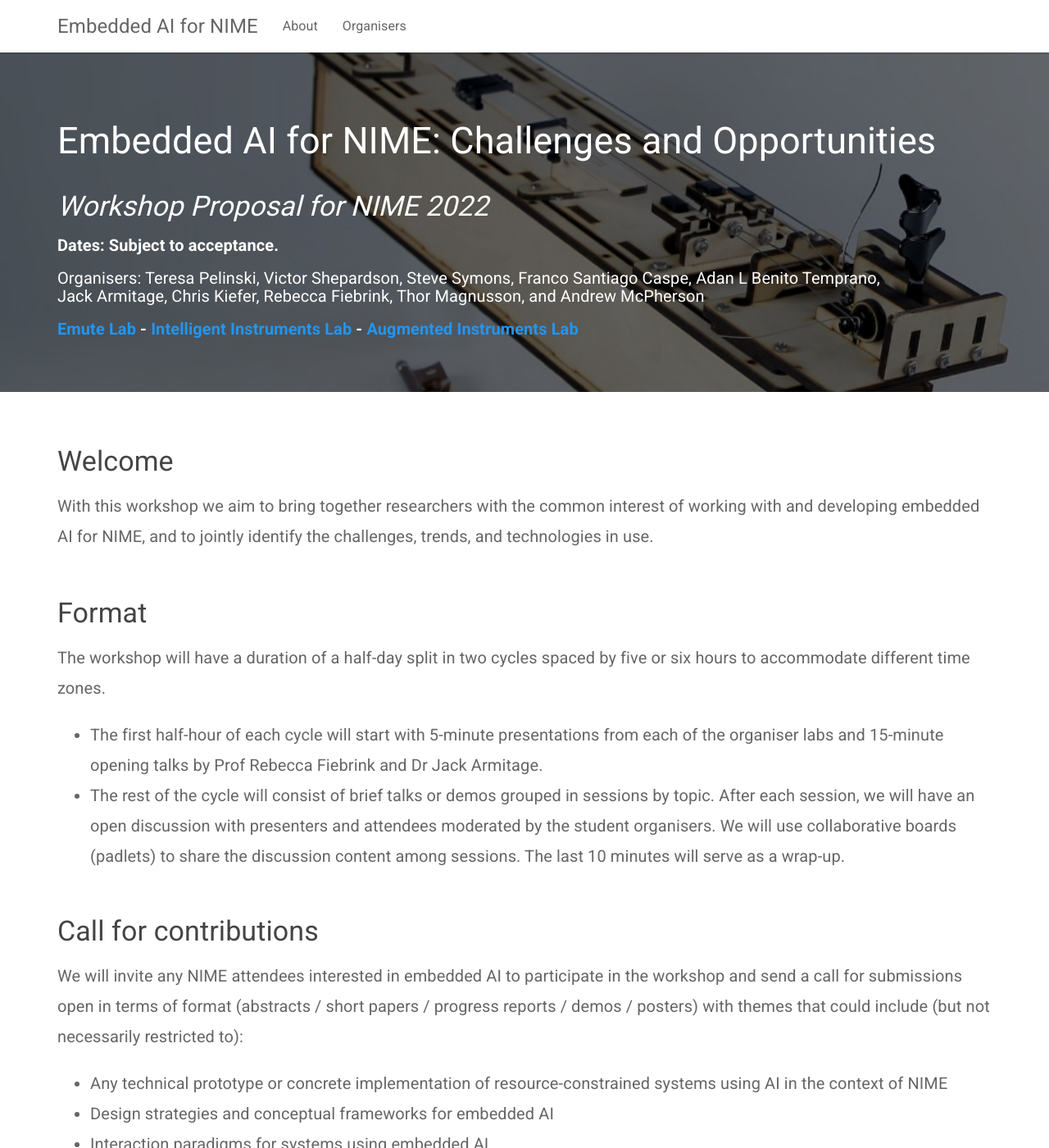
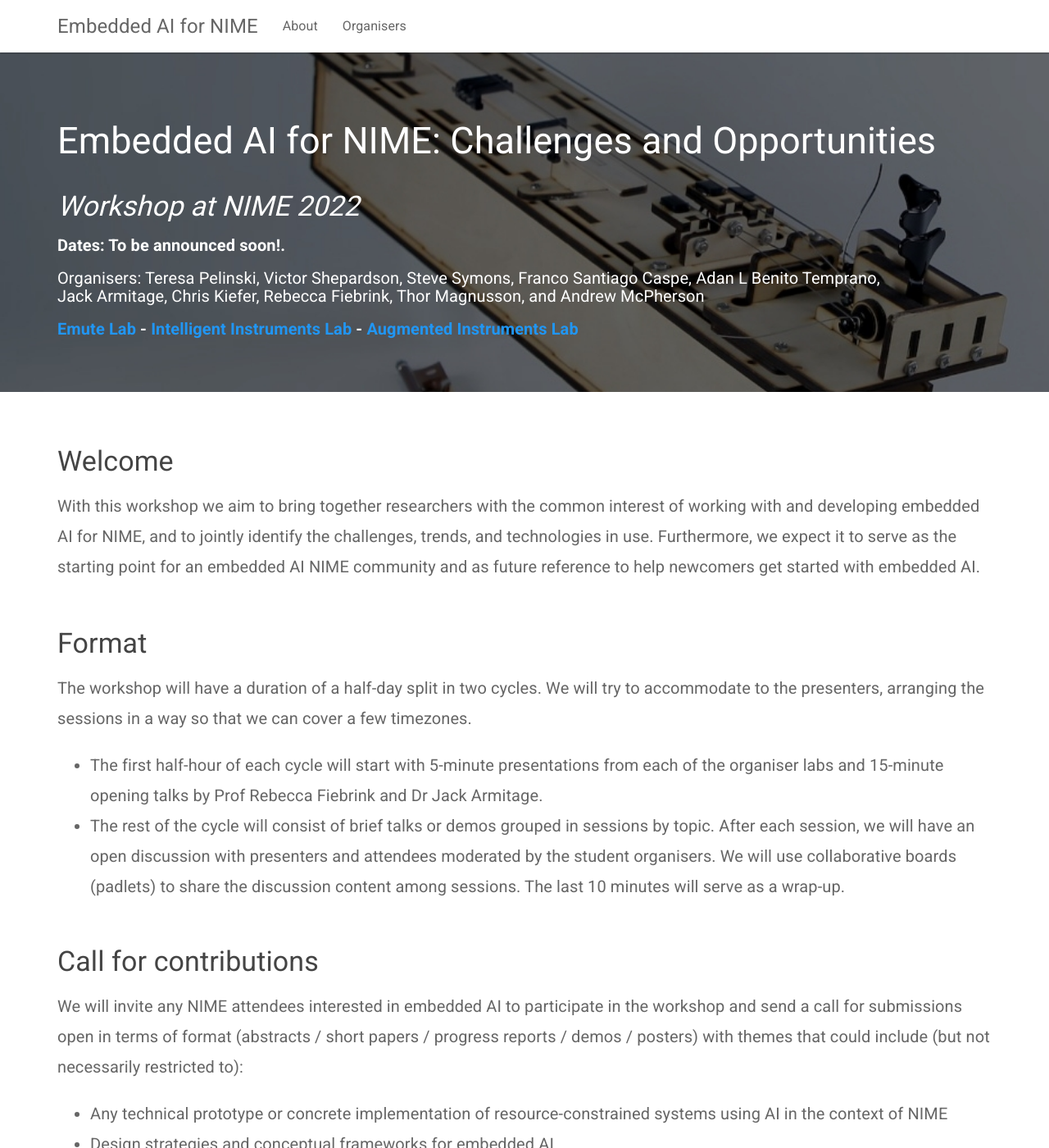
Before and after one commit to embedded-ai-for-nime/embedded-ai-for-nime.github.io, a Jekyll site: the page built from index.html, in a window 1280 px wide and 1400 px high. Shown: the whole window at 82% size. Built offline with Jekyll 4.4.1, drawn with Linux system fonts in a browser that asks for light colours.

Commit message:
Update. Workshop accepted at NIME 2022.

```diff
--- a/index.html
+++ b/index.html
@@ -5,8 +5,8 @@ layout: default
 <div class="header-container jumbotron">
     <div class="container">
         <h2 style="color:white";>Embedded AI for NIME: Challenges and Opportunities</h2>
-        <h3 style="color:white";><i>Workshop Proposal for NIME 2022 </i></h3>
-        <h5 style="color:white";><b>Dates: Subject to acceptance. </b></h5>
+        <h3 style="color:white";><i>Workshop at NIME 2022 </i></h3>
+        <h5 style="color:white";><b>Dates: To be announced soon!. </b></h5>
         <h5 style="color:white";>Organisers: Teresa Pelinski, Victor Shepardson, Steve Symons, Franco Santiago Caspe, Adan L Benito Temprano,<br> Jack Armitage, Chris Kiefer, Rebecca Fiebrink, Thor Magnusson, and Andrew McPherson </h5>
         <h5 style="color:white";><b><a href="http://www.emutelab.org/">Emute Lab</a> - <a href="https://iil.is/">Intelligent Instruments Lab</a> - <a href="http://instrumentslab.org/">Augmented Instruments Lab</a></b></h5>
     </div>
@@ -17,13 +17,14 @@ layout: default
       <p>
       With this workshop we aim to bring together researchers with the common interest of working with and developing embedded AI for NIME,
       and to jointly identify the challenges, trends, and technologies in use.
+      Furthermore, we expect it to serve as the starting point for an embedded AI NIME community and as future reference to help newcomers get started with embedded AI.
       </p>
 </div>
 
 <div class="container">
     <h3 class="header-light regular-pad">Format</h2>
       <p>
-      The workshop will have a duration of a half-day split in two cycles spaced by five or six hours to accommodate different time zones.
+      The workshop will have a duration of a half-day split in two cycles. We will try to accommodate to the presenters, arranging the sessions in a way so that we can cover a few timezones.
       </p>
       <ul>
       <li>The first half-hour of each cycle will start with 5-minute presentations from each of the organiser labs and 15-minute opening talks by Prof Rebecca Fiebrink and Dr Jack Armitage.</li>
```
